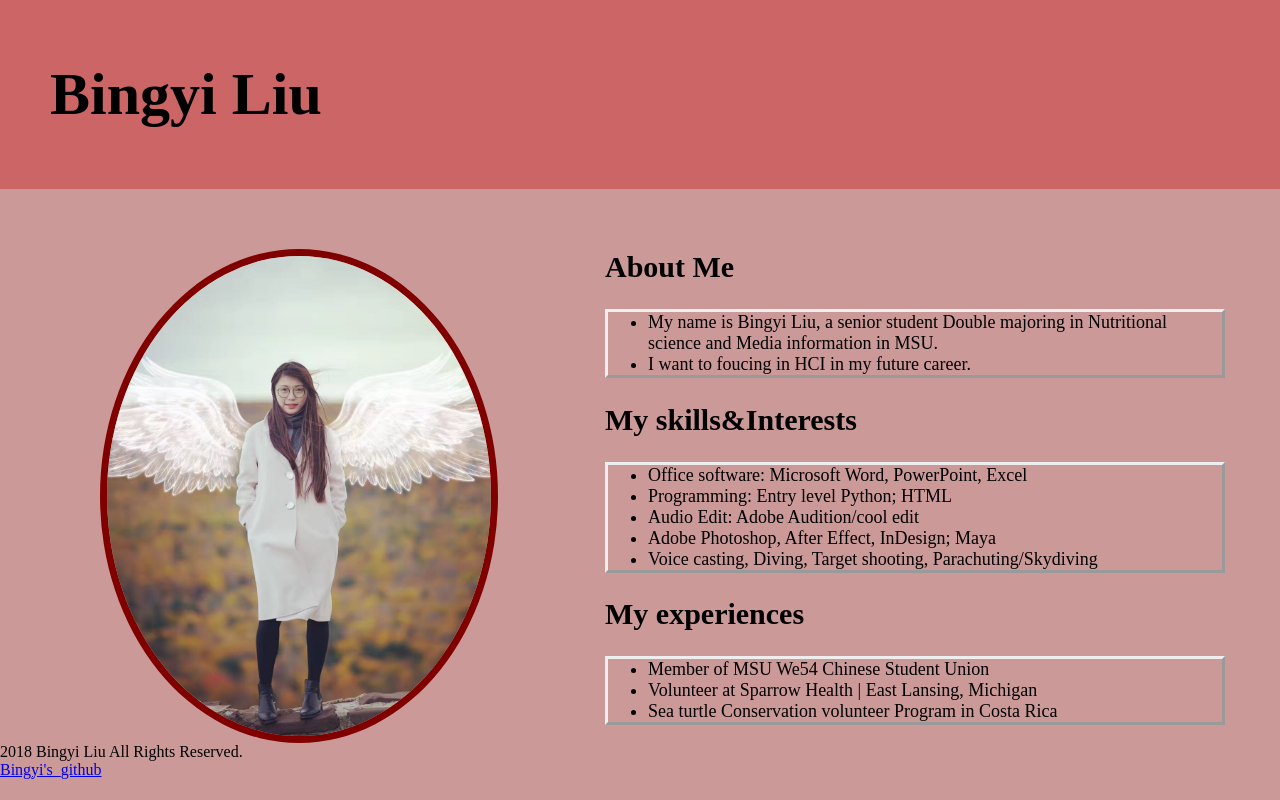
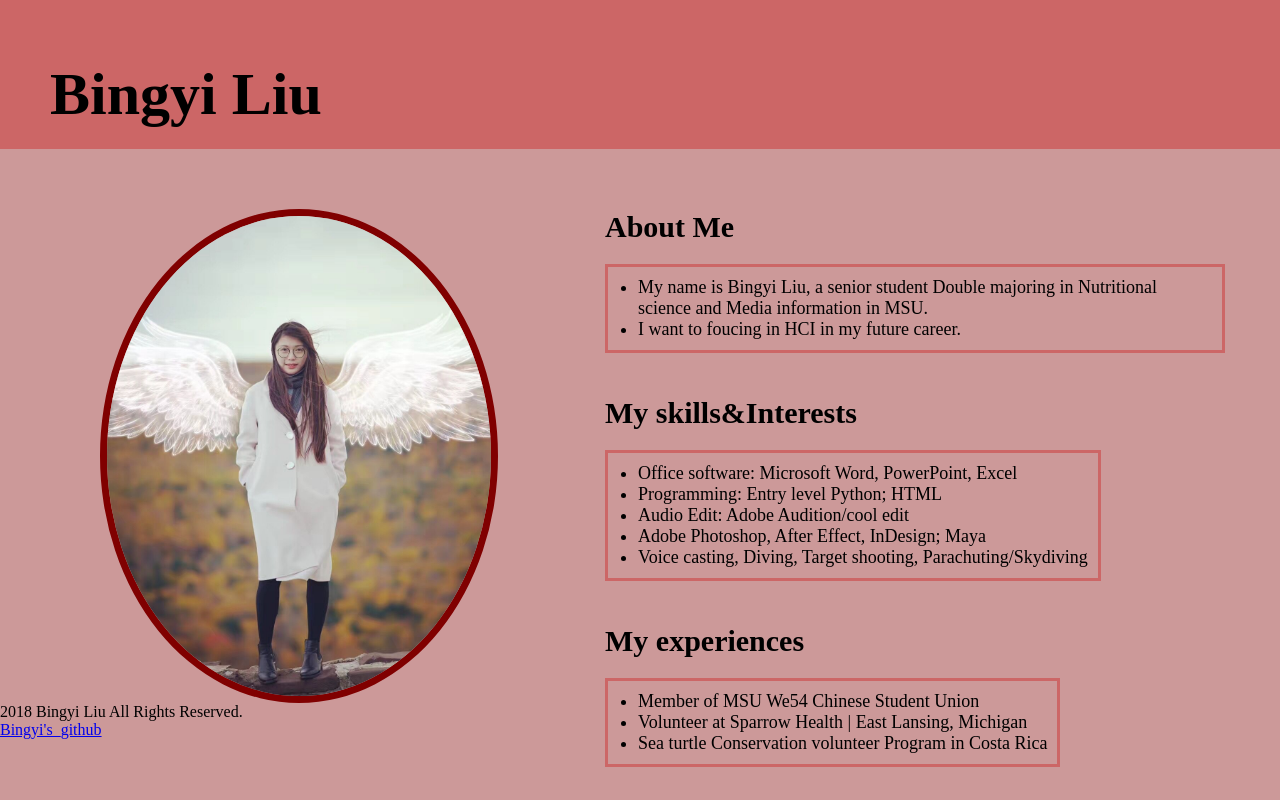
Before and after one commit to zhezixi/MI-449-SS18-740-css-spacing-and-layout-T7bJIb, a plain HTML site: page index.html in a window 1280 px wide. Drawn offline with Linux system fonts and the light colour scheme.

Commit message:
change inblock, fixed stylelint issues and added main element

```diff
--- a/index.html
+++ b/index.html
@@ -8,6 +8,7 @@
   </head>
 
   <body>
+    <main>
       <section>
         <div class="header">
           <header>
@@ -59,6 +60,7 @@
           </div>
         </section>
       </div>
+    </main>
 
     <footer>
       <div class="footer">
--- a/style.css
+++ b/style.css
@@ -3,63 +3,64 @@ img {
   display: block;
   margin-left: 100px;
   margin-right: 60px;
-  height:30%;
+  height: 30%;
   width: 30%;
-  border:7px solid;
+  border: 7px solid;
   border-color: #800000;
 }
 
 body {
-  margin:auto;
-  background-color: #CC9999 }
+  margin: auto;
+  background-color: #c99;
+}
 
 header {
-  background-color: #CC6666;
+  background-color: #c66;
   flex-grow: 1;
   margin-bottom: 60px;
   padding-top: 10px;
   padding-bottom: 10px;
   width: 1000px;
-  }
+}
 
 .header {
   display: flex;
-  }
+}
 
 .info {
   position: absolute;
   left: 550px;
-  top: 220px;
-  background-color: #CC9999;
+  top: 180px;
+  background-color: #c99;
   padding: 5px;
-  margin-right: 50px
-  }
+  margin-right: 50px;
+}
 
 h1 {
   text-align: medium;
-  display: block;
   font-family: serif;
   margin-left: 50px;
   font-size: 60px;
+  margin-bottom: 10px;
 }
 
 h2 {
-
   text-align: medium;
-  display: block;
   font-family: serif;
   margin-left: 50px;
   font-size: 30px;
+  margin-bottom: 10px;
 }
-
 
 ul {
   border-style: outset;
-  border:5px smooth;
-  border-color: #FFFFF;
+  border: 3px solid;
+  border-color: #c66;
   text-align: medium;
-  display: block;
+  display: inline-block;
   font-family: serif;
   margin-left: 50px;
-  font-size: 18px
-  }
+  margin-top: 10px;
+  font-size: 18px;
+  padding: 10px 10px 10px 30px;
+}
```
Lines whose indentation alone changed are shown as unchanged.
